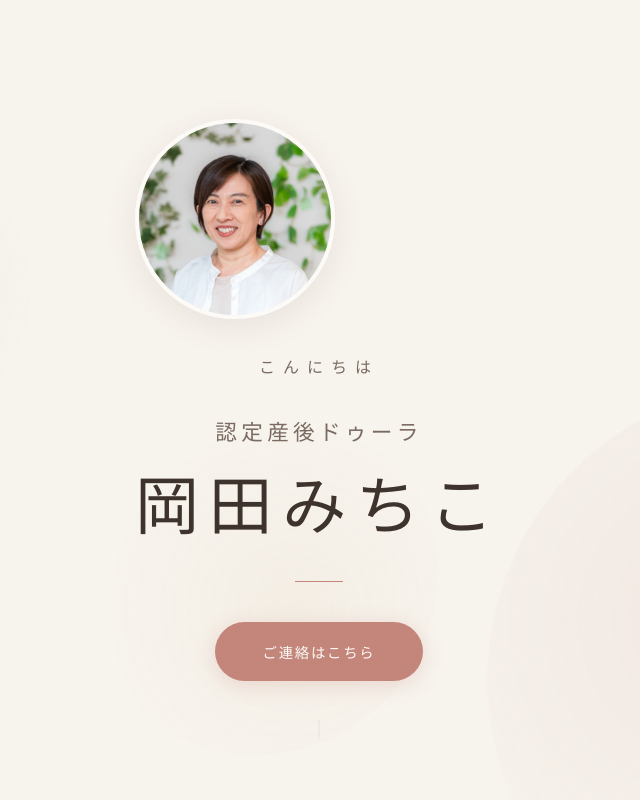
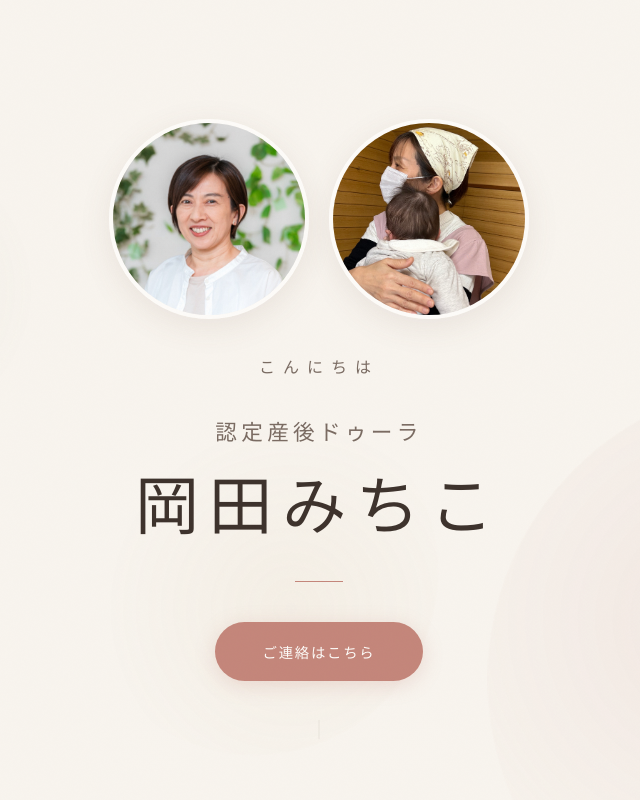
Before and after one commit to trrn2011/okadamichiko, a plain HTML site: page index.html in a window 1280 px wide. Shown: the top 800 px of the page, without its empty margins (321-961 px from the left). Drawn offline with Linux system fonts and the light colour scheme; no server answers; a web font is replaced by a local one.

Commit message:
feat: サポート風景の写真をヒーローに追加
Co-Authored-By: Claude Opus 4.6 (1M context) <noreply@anthropic.com>

```diff
--- a/index.html
+++ b/index.html
@@ -18,8 +18,13 @@
         <div class="hero-orb hero-orb--3"></div>
 
         <div class="hero-content">
-            <div class="hero-profile">
-                <img src="profile.jpg" alt="岡田みちこ" class="hero-profile-img">
+            <div class="hero-photos">
+                <div class="hero-profile">
+                    <img src="profile.jpg" alt="岡田みちこ" class="hero-profile-img">
+                </div>
+                <div class="hero-profile">
+                    <img src="work.jpg" alt="サポートの様子" class="hero-profile-img">
+                </div>
             </div>
             <p class="hero-greeting">こんにちは</p>
             <p class="hero-title">認定産後ドゥーラ</p>
--- a/style.css
+++ b/style.css
@@ -218,8 +218,14 @@ a {
     padding: 40px var(--container-px);
 }
 
+.hero-photos {
+    display: flex;
+    justify-content: center;
+    gap: 20px;
+    margin-bottom: 32px;
+}
+
 .hero-profile {
-    margin-bottom: 32px;
 }
 
 .hero-profile-img {
```
Also changed, not shown: work.jpg (added).
